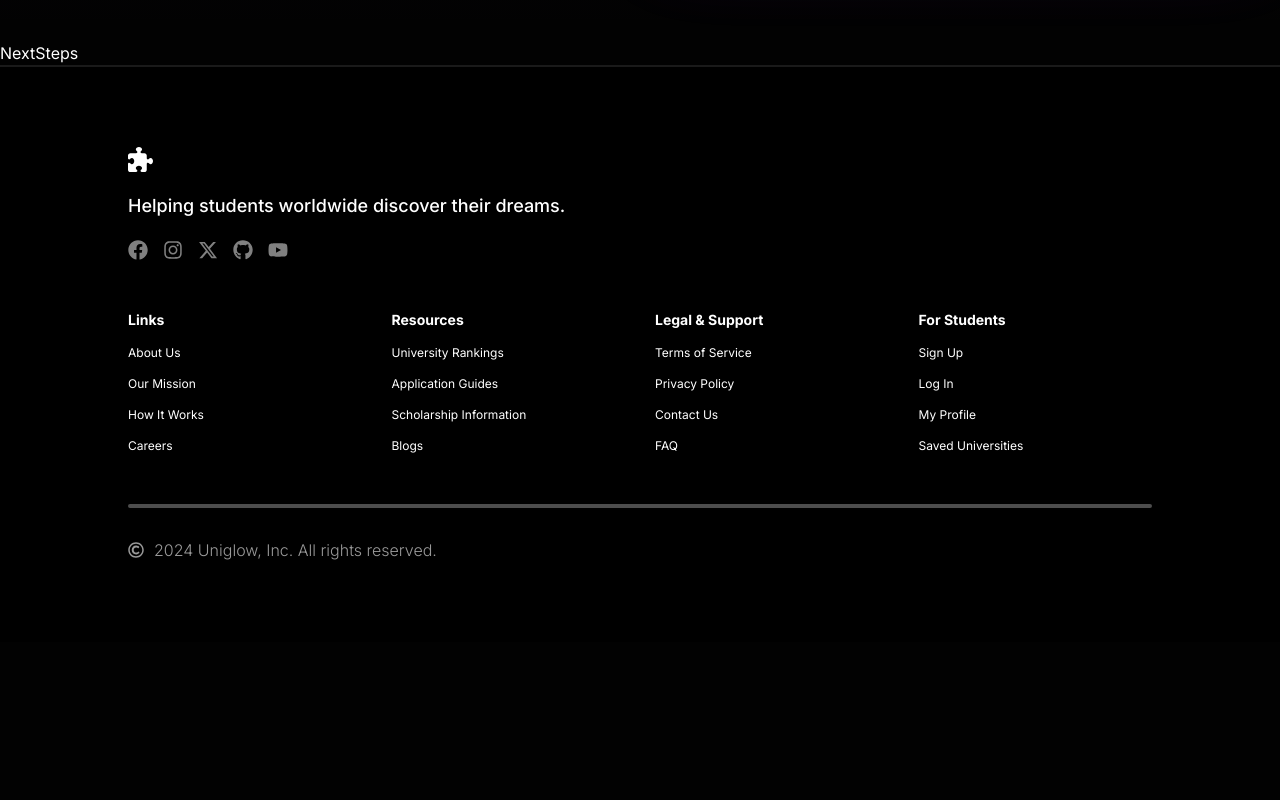
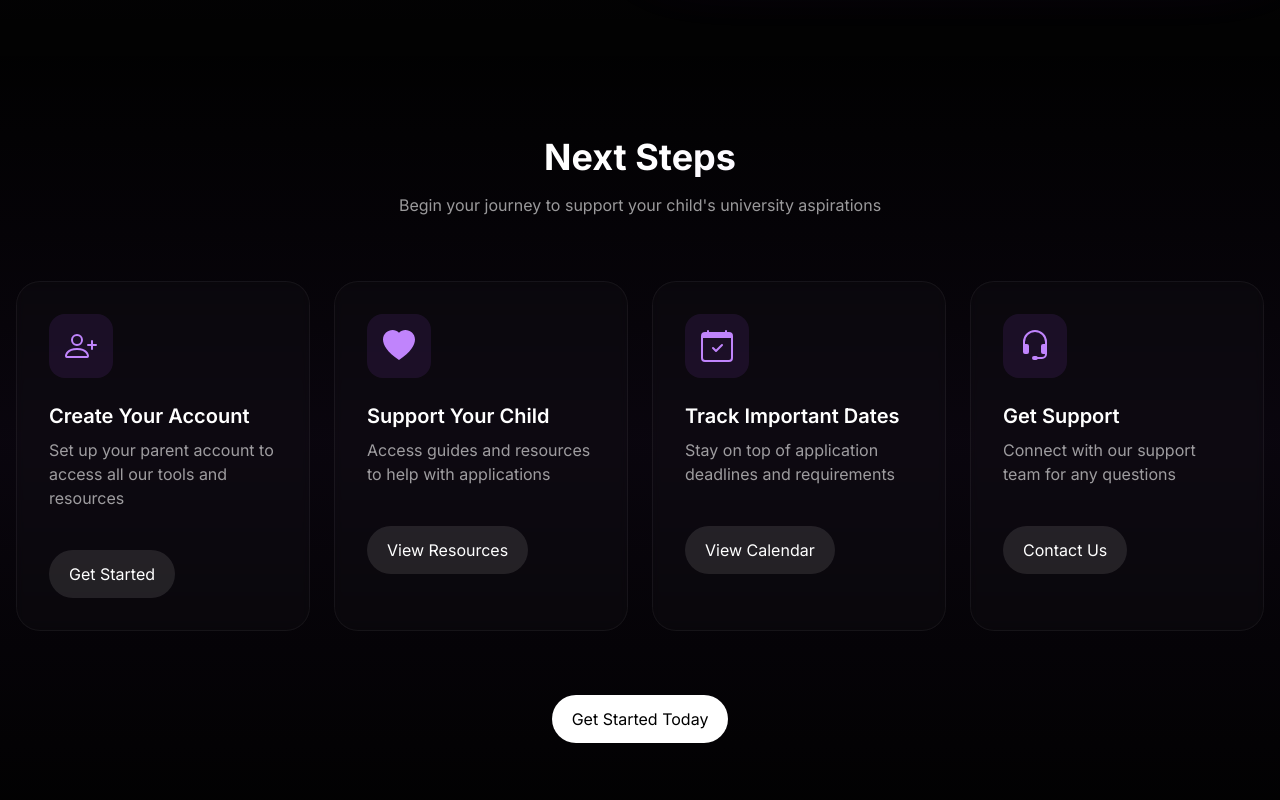
Before and after one commit to ebeeyuuu/react-uniglow, a Next.js app: page /pages/contact/parents-and-guardians in a window 1280 px wide. Shown: the part 4240-5040 px from the top of the page. Before the commit the page ends 4882 px from the top, so only its background shows below. Built offline with nearby package versions, Linux system fonts and the light colour scheme.

Commit message:
added next steps section

```diff
--- a/src/app/components/Contact/ParentsAndGuardians/NextSteps.tsx
+++ b/src/app/components/Contact/ParentsAndGuardians/NextSteps.tsx
@@ -1,7 +1,90 @@
-import React from "react";
+"use client";
+
+import {
+  BsPersonPlus,
+  BsHeartFill,
+  BsCalendarCheck,
+  BsHeadset,
+} from "react-icons/bs";
+
+const steps = [
+  {
+    icon: BsPersonPlus,
+    title: "Create Your Account",
+    description:
+      "Set up your parent account to access all our tools and resources",
+    action: "Get Started",
+  },
+  {
+    icon: BsHeartFill,
+    title: "Support Your Child",
+    description: "Access guides and resources to help with applications",
+    action: "View Resources",
+  },
+  {
+    icon: BsCalendarCheck,
+    title: "Track Important Dates",
+    description: "Stay on top of application deadlines and requirements",
+    action: "View Calendar",
+  },
+  {
+    icon: BsHeadset,
+    title: "Get Support",
+    description: "Connect with our support team for any questions",
+    action: "Contact Us",
+  },
+];
 
 const NextSteps = () => {
-  return <div>NextSteps</div>;
+  return (
+    <section className="py-24 relative">
+      <div className="absolute inset-0 bg-gradient-to-b from-transparent via-purple-500/5 to-transparent" />
+
+      <div className="max-w-7xl mx-auto px-4 relative">
+        <div className="text-center mb-16">
+          <h2 className="text-4xl font-bold mb-4 bg-gradient-to-r from-white via-white to-purple-200 bg-clip-text text-transparent">
+            Next Steps
+          </h2>
+          <p className="text-white/60 max-w-2xl mx-auto">
+            Begin your journey to support your child&apos;s university
+            aspirations
+          </p>
+        </div>
+
+        <div className="grid grid-cols-1 md:grid-cols-2 lg:grid-cols-4 gap-6">
+          {steps.map((step, index) => (
+            <div
+              key={index}
+              className="group relative bg-white/[0.02] rounded-3xl border border-white/5 backdrop-blur-sm p-8 hover:bg-white/[0.04] transition-all duration-300"
+            >
+              <div className="absolute inset-0 bg-gradient-to-r from-purple-500/10 to-transparent opacity-0 group-hover:opacity-100 transition-opacity rounded-3xl" />
+
+              <div className="relative space-y-6">
+                <div className="w-16 h-16 rounded-2xl bg-purple-500/10 flex items-center justify-center">
+                  <step.icon className="w-8 h-8 text-purple-400" />
+                </div>
+
+                <div>
+                  <h3 className="text-xl font-semibold mb-2">{step.title}</h3>
+                  <p className="text-white/60 mb-4">{step.description}</p>
+                </div>
+
+                <button className="bg-white/10 hover:bg-white/20 px-5 py-3 text-white rounded-full">
+                  {step.action}
+                </button>
+              </div>
+            </div>
+          ))}
+        </div>
+
+        <div className="mt-16 text-center">
+          <button className="bg-white text-black hover:bg-white/90 rounded-full px-5 py-3">
+            Get Started Today
+          </button>
+        </div>
+      </div>
+    </section>
+  );
 };
 
 export default NextSteps;
```
